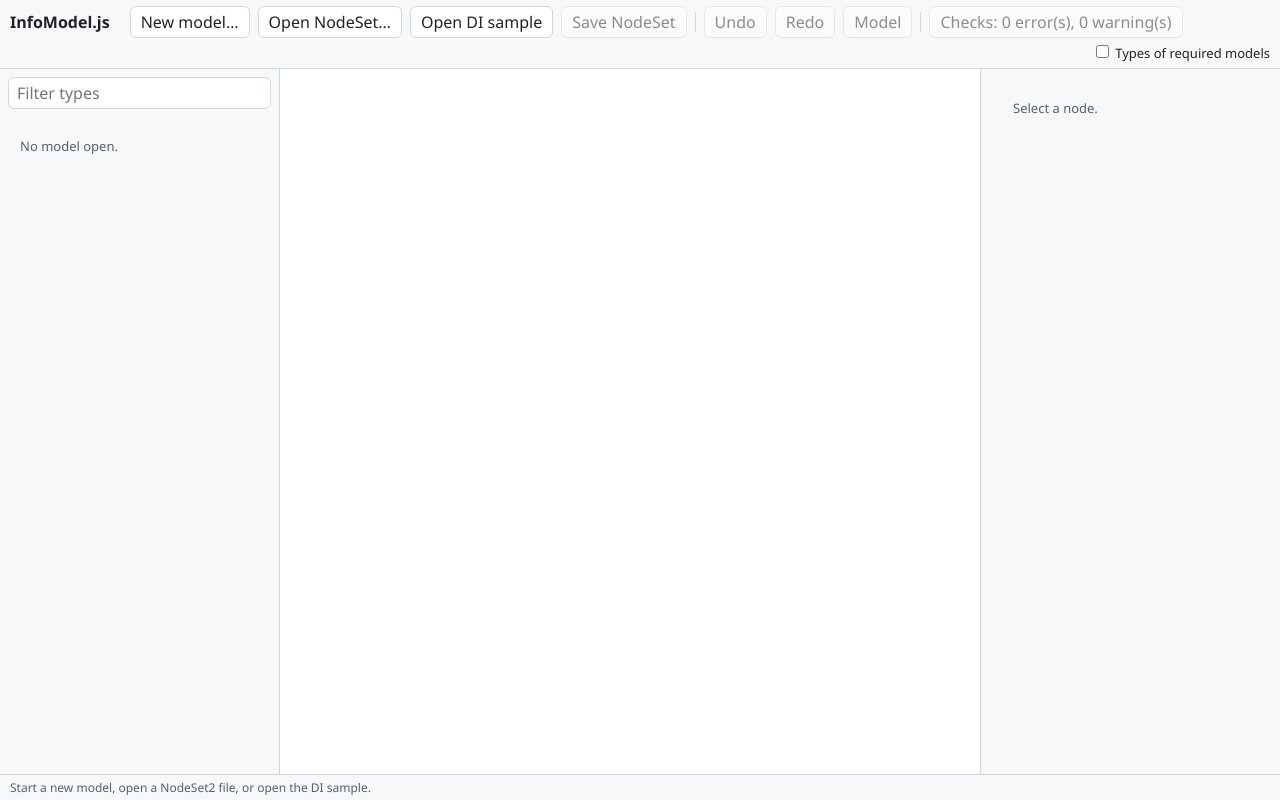
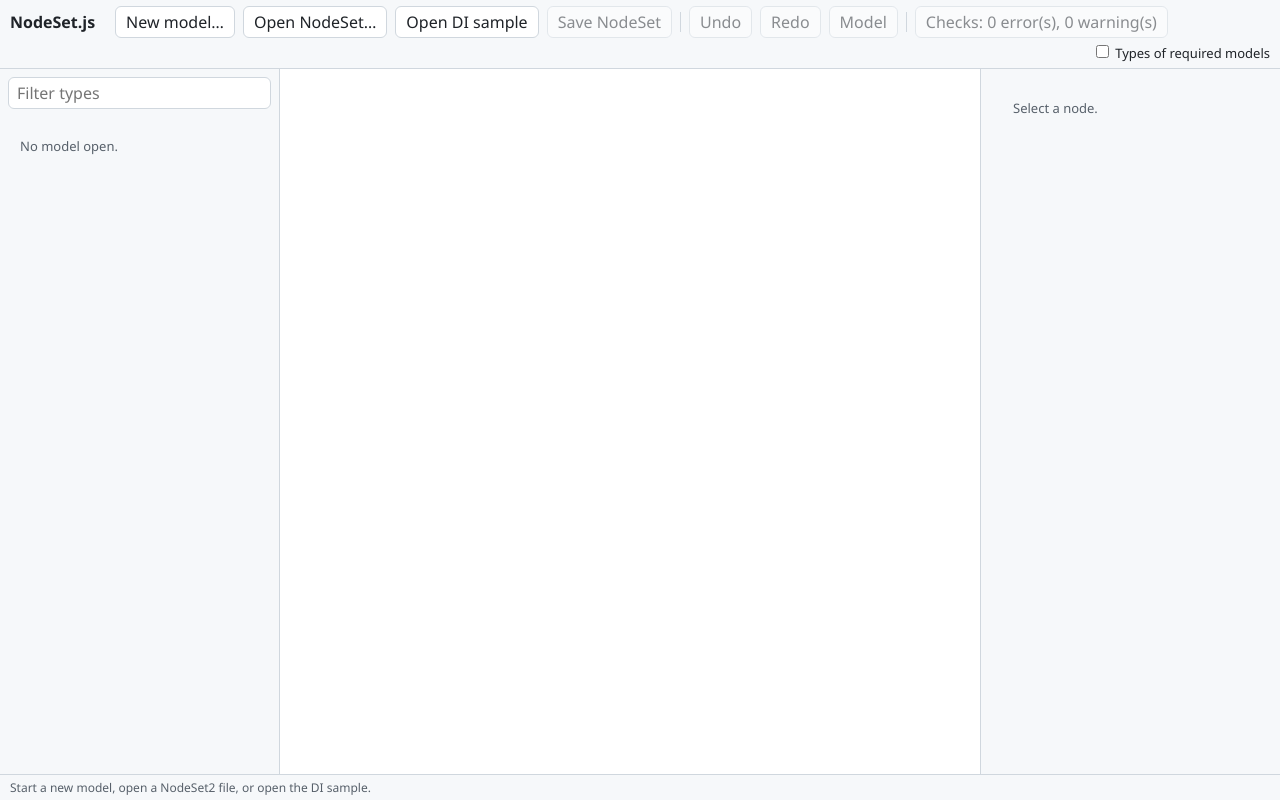
Before and after one commit to HamiedNabizada/NodeSet.js, a React app: page / in a window 1280 px wide. Built offline with nearby package versions, Linux system fonts and the light colour scheme.

Commit message:
chore(name): Rename the modeler to NodeSet.js

```diff
--- a/package.json
+++ b/package.json
@@ -1,5 +1,5 @@
 {
-  "name": "infomodel-js",
+  "name": "nodeset-js",
   "version": "0.1.0",
   "private": true,
   "description": "Graphical modeler for OPC UA information models: types and instances in the notation of OPC 10000-3 Annex C, stored as NodeSet2.",
@@ -42,8 +42,8 @@
     "react-dom": "^18.3.1",
     "tiny-svg": "^4.1.4"
   },
-  "main": "dist/lib/infomodel.umd.js",
-  "module": "dist/lib/infomodel.esm.js",
+  "main": "dist/lib/nodeset.umd.js",
+  "module": "dist/lib/nodeset.esm.js",
   "types": "dist/types/index.d.ts",
   "files": [
     "dist/lib",
--- a/src/index.ts
+++ b/src/index.ts
@@ -14,7 +14,7 @@ export type { Layout, Position } from './nodeset/layout';
 export { Workspace } from './workspace';
 export { buildTypeDiagram } from './modeler/diagram-model';
 export type { Diagram, DiagramLine, DiagramShape, TypeDiagramOptions } from './modeler/diagram-model';
-export { InfoModeler } from './modeler/Modeler';
+export { NodeSetModeler } from './modeler/Modeler';
 export { applyTheme, HostBridge } from './host/bridge';
 export type { HostToModeler, ModelerToHost } from './host/bridge';
 export { App } from './ui/App';
--- a/src/modeler/Modeler.ts
+++ b/src/modeler/Modeler.ts
@@ -30,7 +30,7 @@ type ElementFactory = {
 };
 type EventBus = { on(event: string, callback: (e: any) => void): void };
 
-export class InfoModeler {
+export class NodeSetModeler {
   readonly diagram: Diagram;
   current?: TypeDiagram;
 
--- a/src/nodeset/layout.ts
+++ b/src/nodeset/layout.ts
@@ -8,10 +8,10 @@ import { DOMParser, Element as XmlElement, XMLSerializer } from '@xmldom/xmldom'
 import { NodeSetFile, parseNodeIdKey } from './model';
 import { parseNodeIdText } from './reader';
 
-export const LAYOUT_NAMESPACE = 'urn:infomodel-js:diagram-layout:1';
+export const LAYOUT_NAMESPACE = 'urn:nodeset-js:diagram-layout:1';
 
-/** The namespace of layouts written before the modeler had its name; still read, replaced on writing. */
-const EARLIER_NAMESPACES = ['urn:ua-modeler:diagram-layout:1'];
+/** The namespaces of layouts written under earlier names; still read, replaced on writing. */
+const EARLIER_NAMESPACES = ['urn:infomodel-js:diagram-layout:1', 'urn:ua-modeler:diagram-layout:1'];
 const ALL_NAMESPACES = [LAYOUT_NAMESPACE, ...EARLIER_NAMESPACES];
 
 export interface Position { x: number; y: number }
--- a/src/ui/App.tsx
+++ b/src/ui/App.tsx
@@ -1,5 +1,5 @@
 import { useCallback, useEffect, useMemo, useRef, useState } from 'react';
-import { InfoModeler } from '../modeler/Modeler';
+import { NodeSetModeler } from '../modeler/Modeler';
 import { REF, RULE } from '../nodeset/address-space';
 import { insideType } from '../nodeset/checks';
 import { check, Finding, RULES } from '../nodeset/checks';
@@ -34,7 +34,7 @@ export function App() {
   const [showFindings, setShowFindings] = useState(false);
   const [newModelUri, setNewModelUri] = useState<string>();
   const canvasRef = useRef<HTMLDivElement>(null);
-  const modelerRef = useRef<InfoModeler>();
+  const modelerRef = useRef<NodeSetModeler>();
   const fittedFor = useRef<string>();
   // The redraw reads the selection without redrawing when only the selection changes.
   const selectedRef = useRef<string>();
@@ -199,7 +199,7 @@ export function App() {
   // The canvas lives as long as the workspace.
   useEffect(() => {
     if (!workspace || !canvasRef.current) return;
-    const modeler = new InfoModeler(canvasRef.current, () => workspace.space, {
+    const modeler = new NodeSetModeler(canvasRef.current, () => workspace.space, {
       isOwn: key => workspace.editor?.owns(key) ?? false,
       canHoldChildren: key => ['ObjectType', 'VariableType', 'Object', 'Variable'].includes(workspace.space.get(key)?.nodeClass ?? ''),
       addChild: (key, kind) => setAsk({
@@ -324,7 +324,7 @@ export function App() {
   return (
     <div className="app">
       <div className="toolbar">
-        {!host && <span className="title">InfoModel.js</span>}
+        {!host && <span className="title">NodeSet.js</span>}
         {/* Inside the plugin, its own toolbar opens and starts models: they need its NodeSet folders. */}
         {host ? null : newModelUri === undefined
           ? <button onClick={() => setNewModelUri('http://example.org/MyModel/')}>New model…</button>
--- a/webpack.config.js
+++ b/webpack.config.js
@@ -17,7 +17,7 @@ module.exports = (env, argv) => ({
       { test: /\.xml$/, type: 'asset/source' },
     ],
   },
-  plugins: [new HtmlWebpackPlugin({ template: './app/index.html', title: 'InfoModel.js' })],
+  plugins: [new HtmlWebpackPlugin({ template: './app/index.html', title: 'NodeSet.js' })],
   devServer: { port: 3002, hot: true },
   // The base NodeSet is a lazy chunk of several MB by nature.
   performance: { hints: false },
--- a/webpack.lib.config.js
+++ b/webpack.lib.config.js
@@ -20,7 +20,7 @@ module.exports = [
   {
     ...common,
     experiments: { outputModule: true },
-    output: { path: path.join(__dirname, 'dist/lib'), filename: 'infomodel.esm.js', library: { type: 'module' }, chunkFilename: 'infomodel.[name].esm.js' },
+    output: { path: path.join(__dirname, 'dist/lib'), filename: 'nodeset.esm.js', library: { type: 'module' }, chunkFilename: 'nodeset.[name].esm.js' },
   },
   {
     ...common,
@@ -30,6 +30,6 @@ module.exports = [
       'react-dom': { root: 'ReactDOM', commonjs: 'react-dom', commonjs2: 'react-dom', amd: 'react-dom' },
       'react/jsx-runtime': { root: ['React', 'jsxRuntime'], commonjs: 'react/jsx-runtime', commonjs2: 'react/jsx-runtime', amd: 'react/jsx-runtime' },
     },
-    output: { path: path.join(__dirname, 'dist/lib'), filename: 'infomodel.umd.js', library: { name: 'InfoModel', type: 'umd' }, globalObject: 'this', chunkFilename: 'infomodel.[name].umd.js' },
+    output: { path: path.join(__dirname, 'dist/lib'), filename: 'nodeset.umd.js', library: { name: 'NodeSet', type: 'umd' }, globalObject: 'this', chunkFilename: 'nodeset.[name].umd.js' },
   },
 ];
```
Also changed, not shown: 3 other files (tests, documents, lock files or other folders).
